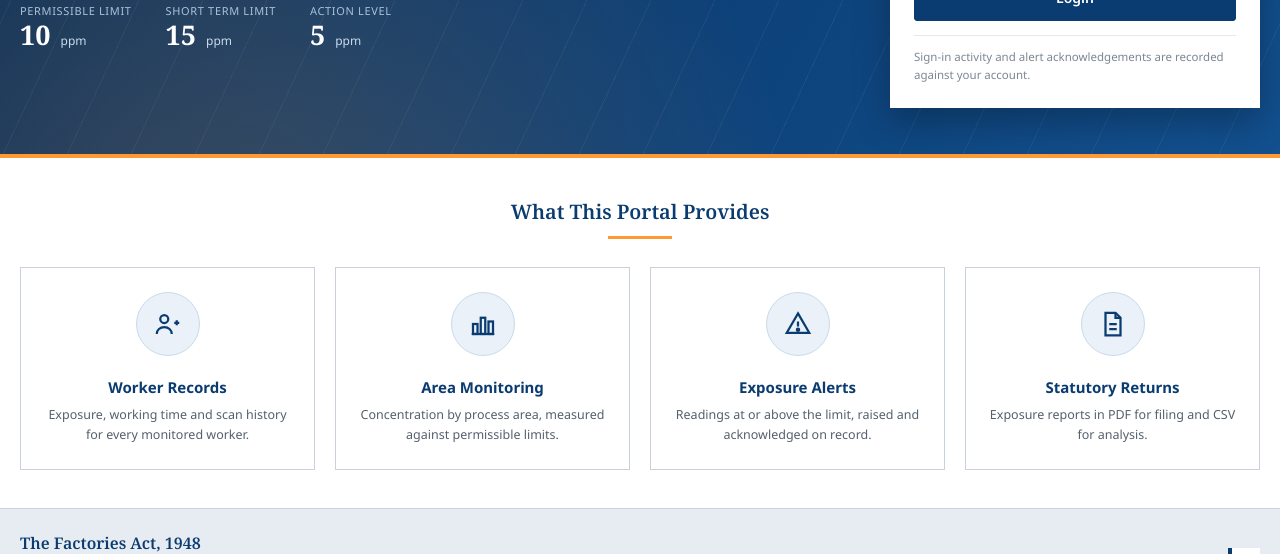
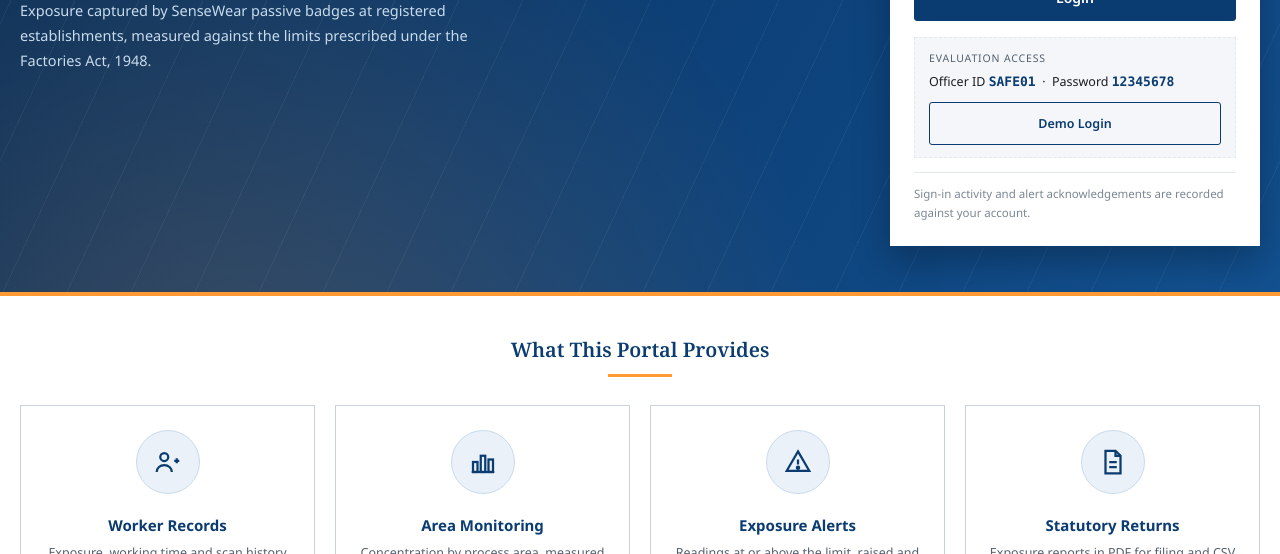
Before and after one commit to LovekushNagda5636/SIH26, a plain HTML site: page h2s-dashboard/index.html in a window 1280 px wide. Shown: the part 546-1100 px from the top of the page. Drawn offline with nearby package versions, Linux system fonts and the light colour scheme; no server answers.

Commit message:
Remove hero stats section from index.html
Removed permissible limits and action levels from the dashboard.

```diff
--- a/h2s-dashboard/index.html
+++ b/h2s-dashboard/index.html
@@ -78,11 +78,6 @@
           Exposure captured by SenseWear passive badges at registered establishments,
           measured against the limits prescribed under the Factories Act, 1948.
         </p>
-        <dl class="hero-stats">
-          <div><dt>Permissible limit</dt><dd>10 <span>ppm</span></dd></div>
-          <div><dt>Short term limit</dt><dd>15 <span>ppm</span></dd></div>
-          <div><dt>Action level</dt><dd>5 <span>ppm</span></dd></div>
-        </dl>
       </div>
 
       <form id="signInForm" class="login-card" novalidate>
@@ -98,6 +93,14 @@
         </div>
         <p id="signInError" class="form-error" hidden></p>
         <button type="submit" id="signInBtn" class="btn btn-primary btn-block">Login</button>
+        <div class="login-demo">
+          <p class="login-demo-title">Evaluation access</p>
+          <p class="login-demo-creds">Officer ID <b>SAFE01</b> &nbsp;·&nbsp; Password <b>12345678</b></p>
+          <button type="button" class="btn btn-block login-demo-btn"
+                  onclick="signInId.value='SAFE01';signInPass.value='12345678';signInForm.requestSubmit();">
+            Demo Login
+          </button>
+        </div>
         <p class="login-help">Sign-in activity and alert acknowledgements are recorded against your account.</p>
       </form>
     </div>
```
